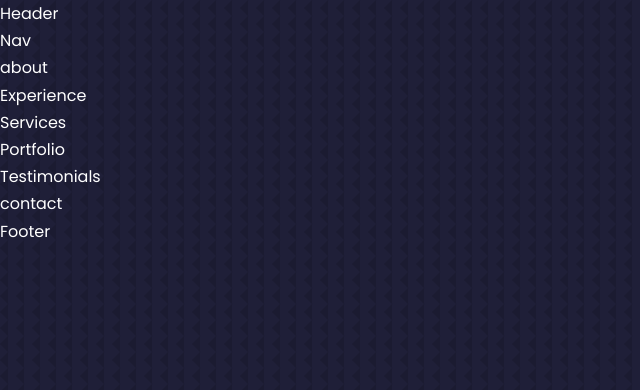
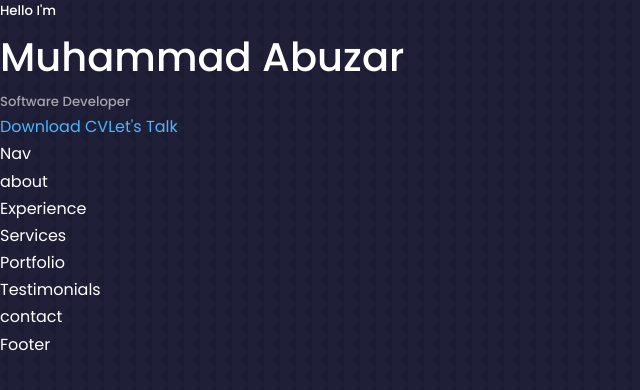
Before and after one commit to abuzar786/react-portfolio-1, a React (Create React App) app: page / in a window 1280 px wide. Shown: the top 390 px of the page, without its empty margins (0-640 px from the left). Built offline with nearby package versions, Linux system fonts and the light colour scheme.

Commit message:
Header component title updated
Title updated for header section

```diff
--- /dev/null
+++ b/src/components/header/CTA.jsx
@@ -0,0 +1,14 @@
+import React from "react";
+import CV from "../../assets/cv.pdf";
+const CTA = () => {
+  return (
+    <div className="cta">
+      <a href={CV} download>
+        Download CV
+      </a>
+      <a href="#contact">Let's Talk</a>
+    </div>
+  );
+};
+
+export default CTA;
--- a/src/components/header/Header.jsx
+++ b/src/components/header/Header.jsx
@@ -1,7 +1,18 @@
 import React from "react";
 import "./header.css";
-function Header() {
-  return <div>Header</div>;
-}
+import CTA from "./CTA";
+
+const Header = () => {
+  return (
+    <header>
+      <div className="container header__container">
+        <h5>Hello I'm</h5>
+        <h1>Muhammad Abuzar</h1>
+        <h5 className="text-light">Software Developer</h5>
+        <CTA />
+      </div>
+    </header>
+  );
+};
 
 export default Header;
--- a/src/index.js
+++ b/src/index.js
@@ -1,4 +1,5 @@
 import ReactDOM from "react-dom";
 import App from "./App";
+import "./style.css";
 
 ReactDOM.render(<App />, document.querySelector("#root"));
--- a/src/style.css
+++ b/src/style.css
@@ -19,7 +19,7 @@
 
   --transition: all 400ms ease;
   --container-width-large: 75%;
-  --container-width-medium: 86;
+  --container-width-medium: 86%;
   --container-width-small: 90%;
 }
 html {
```
Also changed, not shown: src/App.jsx (+4 -3 lines).
